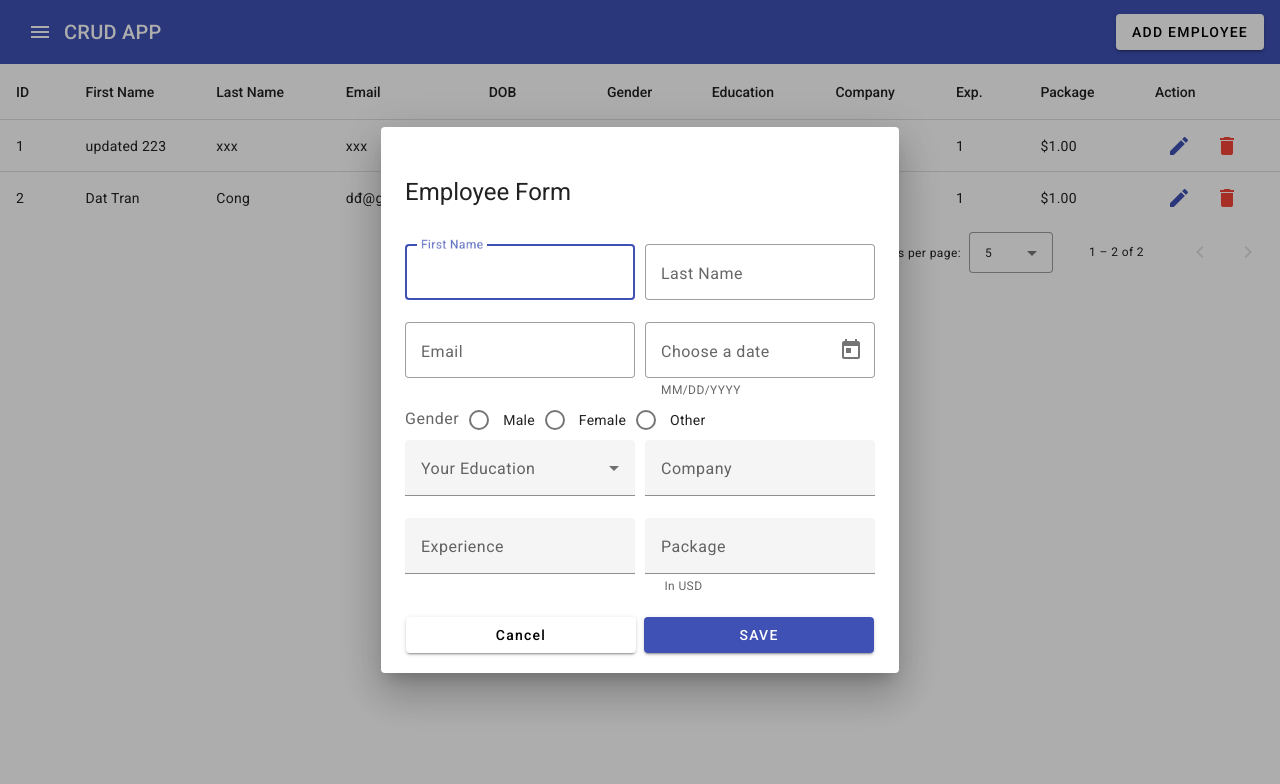
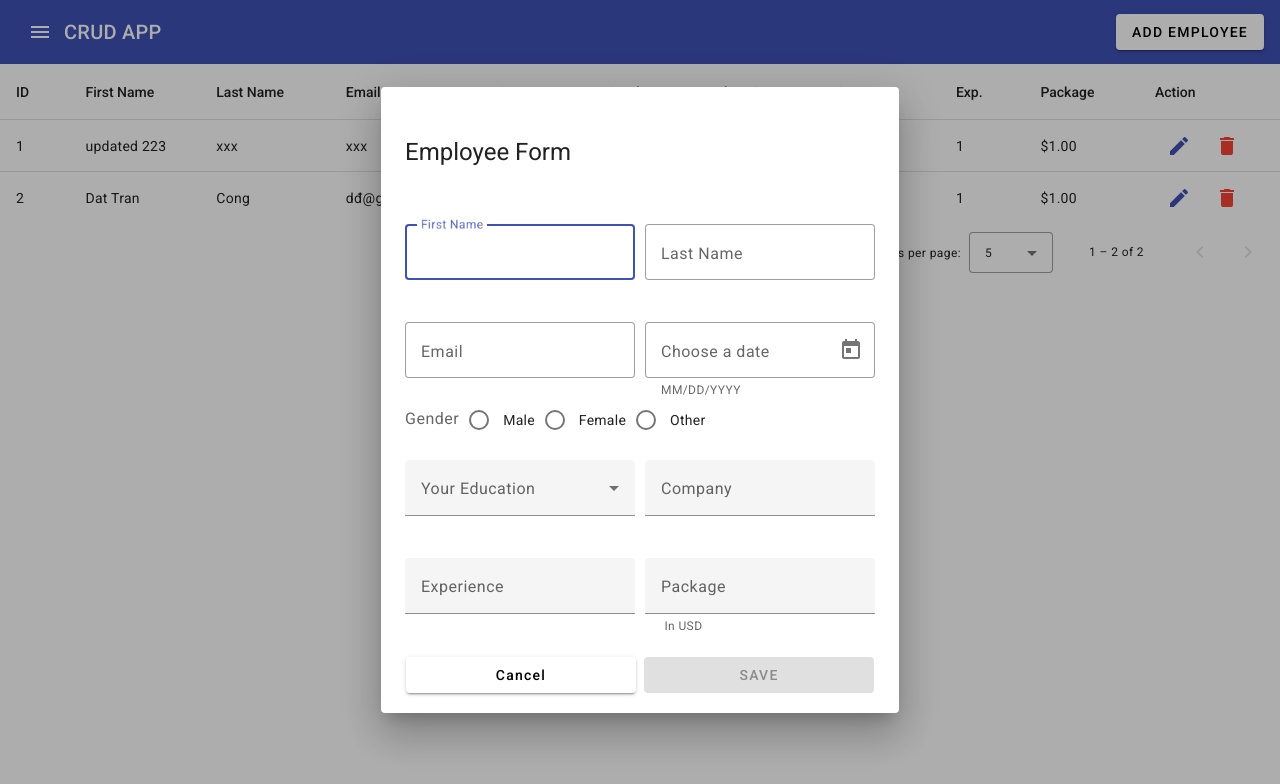
Before and after one commit to conqdat/angular, an Angular app: page / in a window 1280 px wide. Both pictures are taken after a click on the button "ADD EMPLOYEE". Shown: the top 784 px of the page. Built offline with nearby package versions, Linux system fonts and the light colour scheme; data requests are answered from the project's data file.

Commit message:
add validation

```diff
--- a/src/app/emp-add-edit/emp-add-edit.component.css
+++ b/src/app/emp-add-edit/emp-add-edit.component.css
@@ -14,3 +14,7 @@
 .action button {
   flex: 1;
 }
+.row mat-form-field {
+  margin-top: 20px;
+  margin-bottom: -20pxs;
+}
--- a/src/app/emp-add-edit/emp-add-edit.component.html
+++ b/src/app/emp-add-edit/emp-add-edit.component.html
@@ -13,6 +13,10 @@
         <input matInput type="text" placeholder="Last Name" formControlName="lastName"/>
       </mat-form-field>
     </div>
+    <span *ngIf="emForm.invalid && emForm.touched">
+        <mat-error *ngIf="emForm.controls['firstName'].hasError('required')">FirstName is required.</mat-error>
+        <mat-error *ngIf="emForm.controls['lastName'].hasError('required')">LastName is required.</mat-error>
+    </span>
     <div class="row">
       <mat-form-field appearance="outline">
         <mat-label>Email</mat-label>
@@ -64,6 +68,12 @@
   </div>
   <div mat-dialog-actions class="action">
     <button mat-raised-button mat-dialog-close type="button">Cancel</button>
-    <button mat-raised-button mat-dialog-close color="primary" type="submit">{{ data ? 'UPDATE' : 'SAVE' }}</button>
+    <button mat-raised-button
+            mat-dialog-close
+            [disabled]="emForm.invalid"
+            color="primary"
+            type="submit"
+    > {{ data ? 'UPDATE' : 'SAVE' }}
+    </button>
   </div>
 </form>
--- a/src/app/emp-add-edit/emp-add-edit.component.ts
+++ b/src/app/emp-add-edit/emp-add-edit.component.ts
@@ -1,5 +1,5 @@
 import {Component, Inject, OnInit} from '@angular/core';
-import {FormBuilder, FormGroup} from "@angular/forms";
+import {FormBuilder, FormGroup, Validators} from "@angular/forms";
 import {EmployeeService} from "../services/employee.service";
 import {DialogRef} from "@angular/cdk/dialog";
 import {MAT_DIALOG_DATA, MatDialog, MatDialogRef} from "@angular/material/dialog";
@@ -28,8 +28,14 @@ export class EmpAddEditComponent implements OnInit {
     @Inject(MAT_DIALOG_DATA) public data: any
   ) {
     this.emForm = this._fb.group({
-      firstName: '',
-      lastName: '',
+      firstName: ['',
+        Validators.compose([
+          Validators.required,
+        ])],
+      lastName: ['',
+        Validators.compose([
+          Validators.required,
+        ])],
       email: '',
       dob: '',
       gender: '',
```
Also changed, not shown: 1 other file (tests, documents, lock files or other folders).
